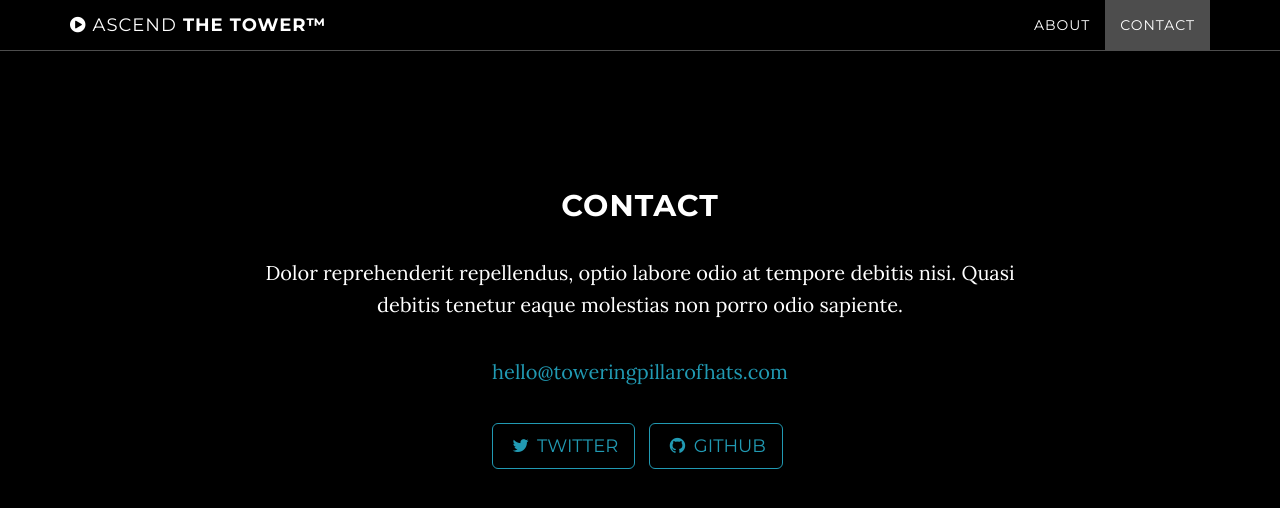
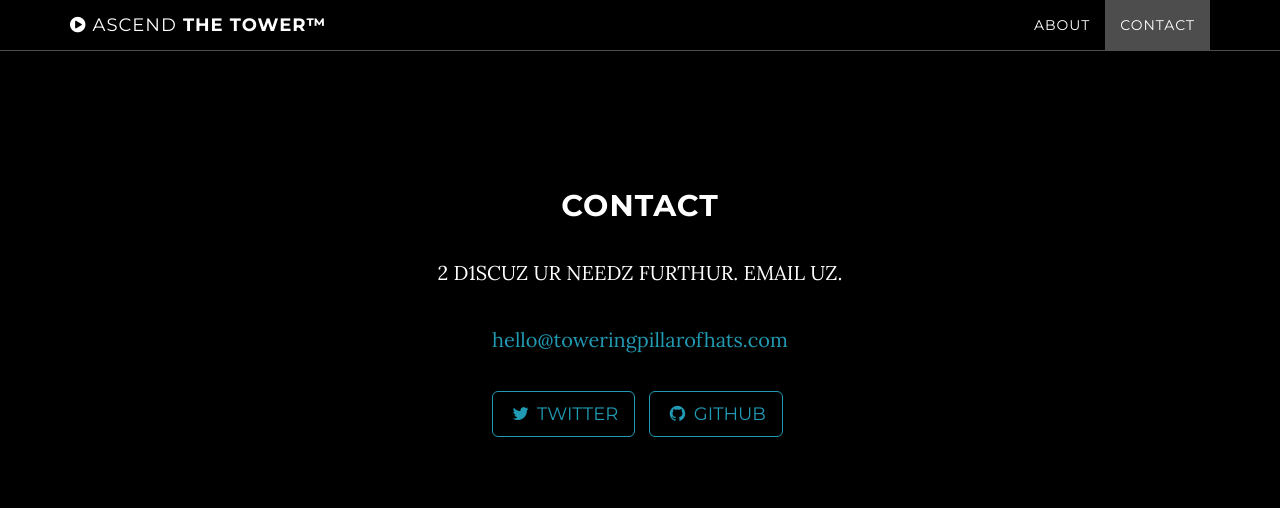
Before and after one commit to tpohs/tpohs.github.io, a Jekyll site: the page built from index.html, in a window 1280 px wide and 900 px high, scrolled down 1470 px. Shown: the top 508 px of the window. Built offline with Jekyll 4.4.1, drawn with Linux system fonts in a browser that asks for light colours.

Commit message:
Update contact.html

```diff
--- a/_includes/contact.html
+++ b/_includes/contact.html
@@ -3,7 +3,7 @@
         <div class="row">
             <div class="col-lg-8 col-lg-offset-2">
                 <h2>Contact</h2>
-                <p>Dolor reprehenderit repellendus, optio labore odio at tempore debitis nisi. Quasi debitis tenetur eaque molestias non porro odio sapiente.</p>
+                <p>2 D1SCUZ UR NEEDZ FURTHUR. EMAIL UZ.</p>
                 <p><a href="mailto:{{ site.email }}">{{ site.email }}</a>
                 </p>
                 <ul class="list-inline banner-social-buttons">
```
